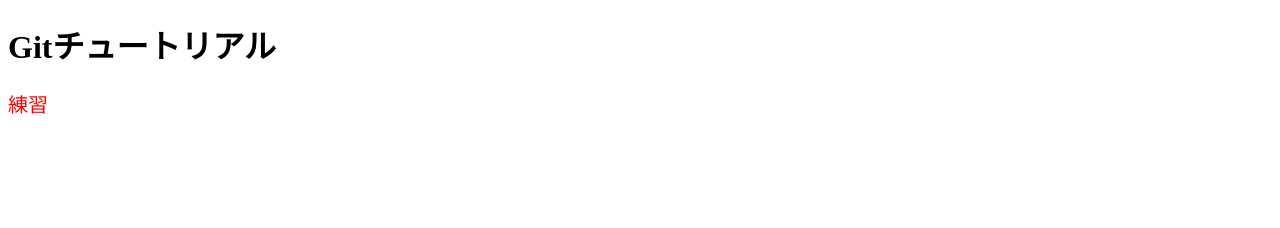
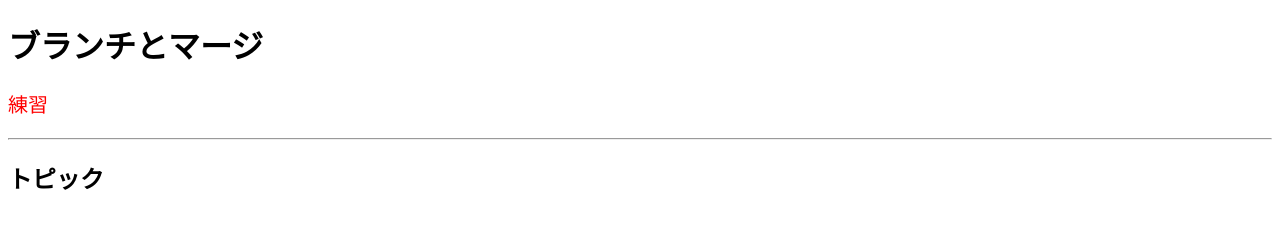
Before and after one commit to 863ka/2023-02-18, a plain HTML site: page index.html in a window 1280 px wide. Drawn offline with Linux system fonts and the light colour scheme.

Commit message:
ブランチとマージの練習として内容を入れ替え

```diff
--- a/index.html
+++ b/index.html
@@ -4,10 +4,15 @@
     <meta charset="UTF-8">
     <meta name="viewport" content="width=device-width, initial-scale=1.0">
     <link rel="stylesheet" href="css/index.css">
-    <title>Document</title>
-</head>
-<body>
-    <h1>Gitチュートリアル</h1>
-    <p>練習</p>
-</body>
+    <title>ブランチとマージを理解する</title>
+    </head>
+
+    <body>
+        <h1>ブランチとマージ</h1>
+        <p>練習</p>
+
+        <hr>
+
+        <h2>トピック</h2>
+    </body>
 </html>
```
